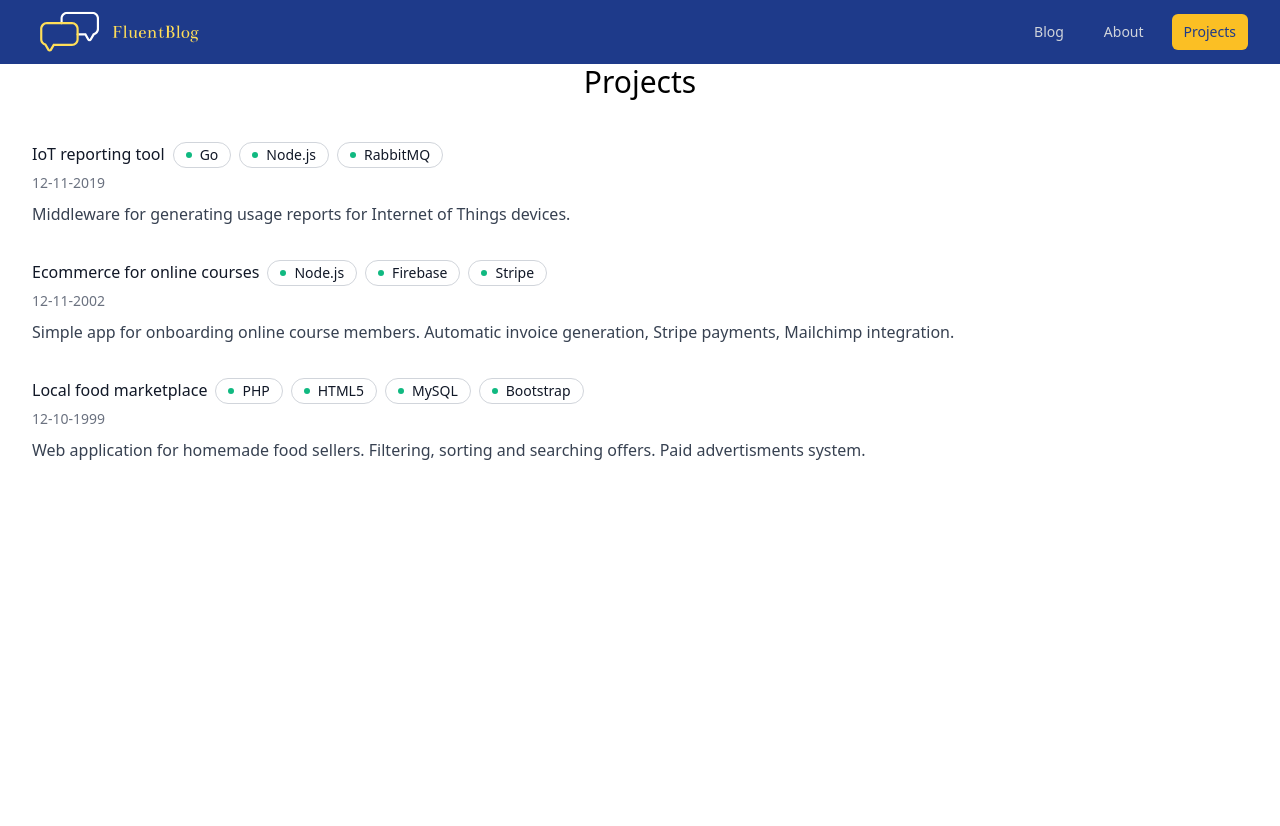
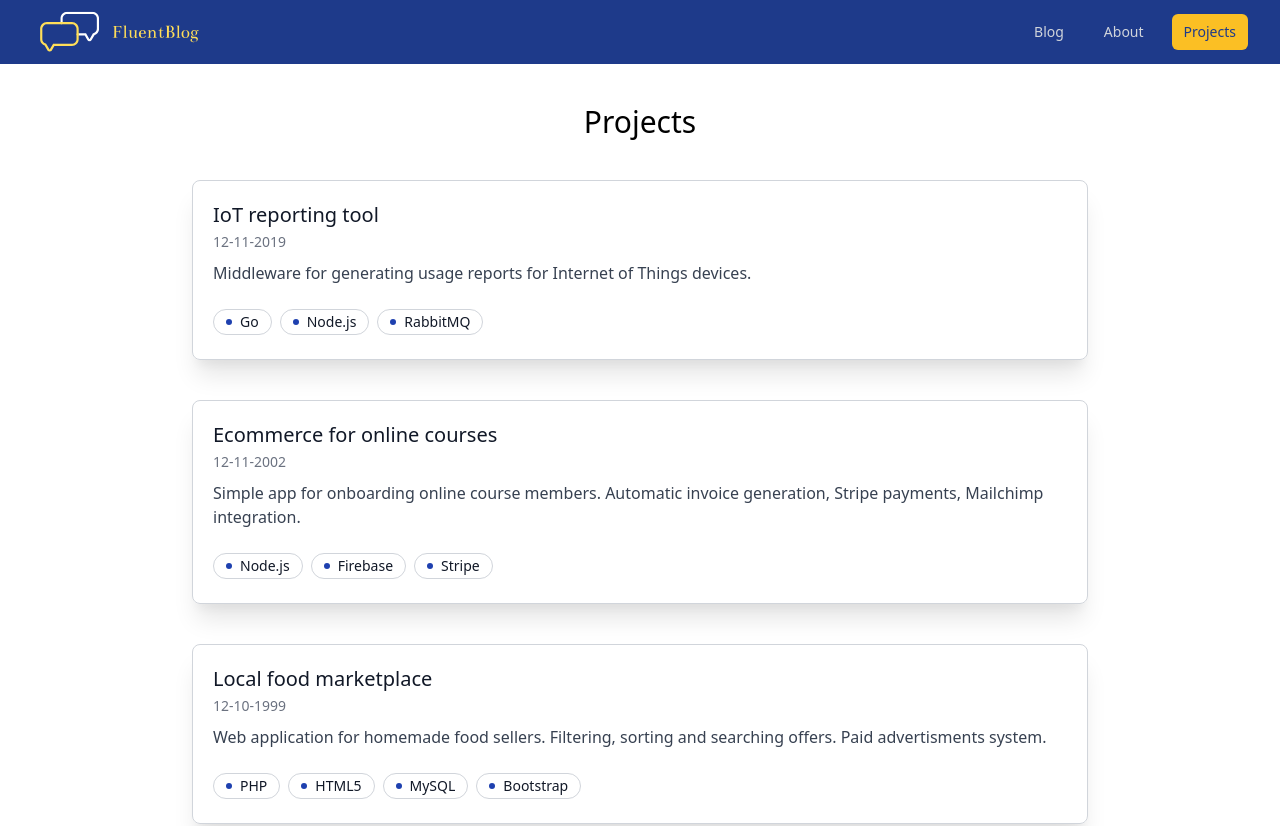
Before and after one commit to damian-lis/fluent-blog, a Next.js app: page /projects in a window 1280 px wide. Shown: the top 826 px of the page. Built offline with nearby package versions, Linux system fonts and the light colour scheme.

Commit message:
Modified projects.js styles

```diff
--- a/pages/projects.js
+++ b/pages/projects.js
@@ -17,33 +17,37 @@ export default function Projects({ projects }) {
         <title>Projects</title>
       </Head>
       <div>
-        <h1 className="text-center text-3xl mb-10">Projects</h1>
-        <ul className="-mb-8">
+        <h1 className="text-center text-3xl mb-10 mt-10">Projects</h1>
+        <ul className="mb-8">
           {projects.map((project) => (
-            <li key={project.slug}>
-              <div className="relative pb-8">
+            <li
+              className="relative flex flex-col min-w-0 break-words max-w-4xl m-auto mb-6 shadow-xl rounded-lg mt-10 p-5 border  border-gray-300"
+              key={project.slug}>
+              <div className="relative border-yellow-900">
                 <div className="relative flex items-start space-x-3">
                   <div className="min-w-0 flex-1 py-0">
                     <div className="text-md text-gray-500">
                       <div>
-                        <b className="font-medium text-gray-900 mr-2">{project.title}</b>
-                        {project.tags.map((tag, tagId) => (
-                          <span
-                            key={tagId}
-                            className="mr-2 my-0.5 relative inline-flex items-center bg-white rounded-full border border-gray-300 px-3 py-0.5 text-sm">
-                            <div className="absolute flex-shrink-0 flex items-center justify-center">
-                              <span
-                                className="h-1.5 w-1.5 rounded-full bg-green-500"
-                                aria-hidden="true"></span>
-                            </div>
-                            <div className="ml-3.5 font-medium text-gray-900">{tag}</div>
-                          </span>
-                        ))}
+                        <h2 className="text-xl font-medium text-gray-900 mr-2 ">{project.title}</h2>
                       </div>
                       <span className="whitespace-nowrap text-sm">{project.date}</span>
                     </div>
                     <div className="mt-2 text-gray-700">
                       <p>{project.description}</p>
+                    </div>
+                    <div className="mt-5">
+                      {project.tags.map((tag, tagId) => (
+                        <span
+                          key={tagId}
+                          className="mr-2 my-1  relative inline-flex items-center bg-white rounded-full border border-gray-300 px-3 py-0.5 text-sm">
+                          <div className="absolute flex-shrink-0 flex items-center justify-center">
+                            <span
+                              className="h-1.5 w-1.5 rounded-full bg-blue-800"
+                              aria-hidden="true"></span>
+                          </div>
+                          <div className="ml-3.5 font-medium text-gray-900">{tag}</div>
+                        </span>
+                      ))}
                     </div>
                   </div>
                 </div>
```
